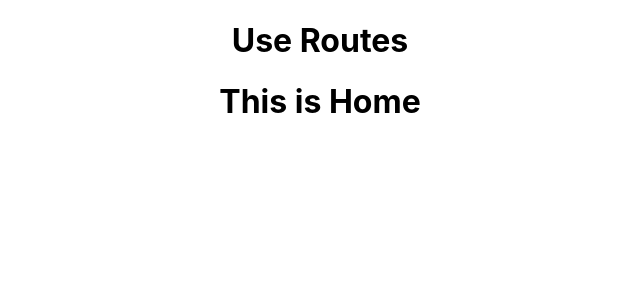
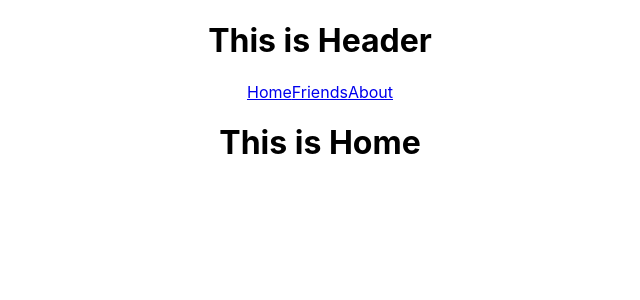
Before and after one commit to Shuvoghosh7/react-router, a React (Create React App) app: page / in a window 1280 px wide. Shown: the top 300 px of the page, without its empty margins (320-960 px from the left). Built offline with nearby package versions, Linux system fonts and the light colour scheme.

Commit message:
add custom route

```diff
--- a/src/App.js
+++ b/src/App.js
@@ -5,18 +5,18 @@
 import About from './Component/About/About';
 import NotFound from './Component/NotFound/NotFound';
 import Friends from './Component/Friends/Friends';
+import Headder from './Component/Headder/Headder';
 
 
 function App() {
   return (
     <div className="App">
-      <h1>Use Routes</h1>
+
+      <Headder/>
      <Routes>
         <Route path="/" element={<Home />} />
-        <Route path="/Home" element={<Home />} />
-        <Route path="/Friends" element={<Friends/>} />
-
-        <Route path="/About" element={<About />} />
+        <Route path="/friends" element={<Friends/>} />
+        <Route path="/about" element={<About />} />
         <Route path='*' element={<NotFound/>}></Route>
       </Routes>
     </div>
--- /dev/null
+++ b/src/Component/CustomLink/CustomLink.js
@@ -0,0 +1,21 @@
+import React from 'react';
+import { Link, useMatch, useResolvedPath } from 'react-router-dom';
+
+function CustomLink({ children, to, ...props }) {
+    let resolved = useResolvedPath(to);
+    let match = useMatch({ path: resolved.pathname, end: true });
+
+    return (
+      <div>
+        <Link
+          style={ {color:match?'red':'black', textDecoration: match ? "underline" : "none" }}
+          to={to}
+          {...props}
+        >
+          {children}
+        </Link>
+
+      </div>
+    );
+  }
+export default CustomLink;
--- /dev/null
+++ b/src/Component/Headder/Headder.js
@@ -0,0 +1,19 @@
+import React from 'react';
+import { Link } from 'react-router-dom';
+import CustomLink from '../CustomLink/CustomLink';
+
+const Headder = () => {
+    return (
+        <div>
+            <h1>This is Header</h1>
+            <Link to='/'>Home</Link>
+            <Link to='/friends'>Friends</Link>
+            <Link to='/About'>About</Link>
+            {/* <CustomLink to='/'>Home</CustomLink>
+            <CustomLink to='/friends'>Friends</CustomLink>
+            <CustomLink to='/about'>About</CustomLink> */}
+        </div>
+    );
+};
+
+export default Headder;
```
